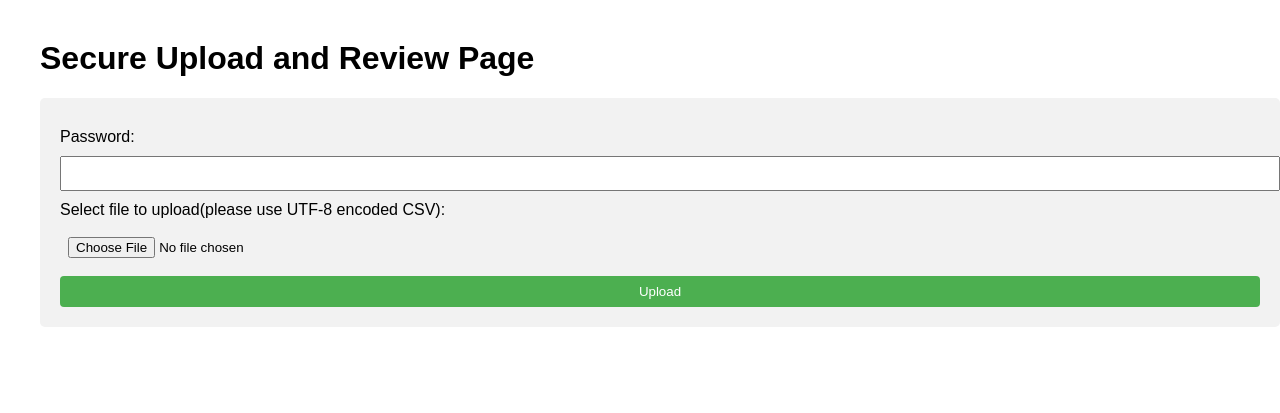
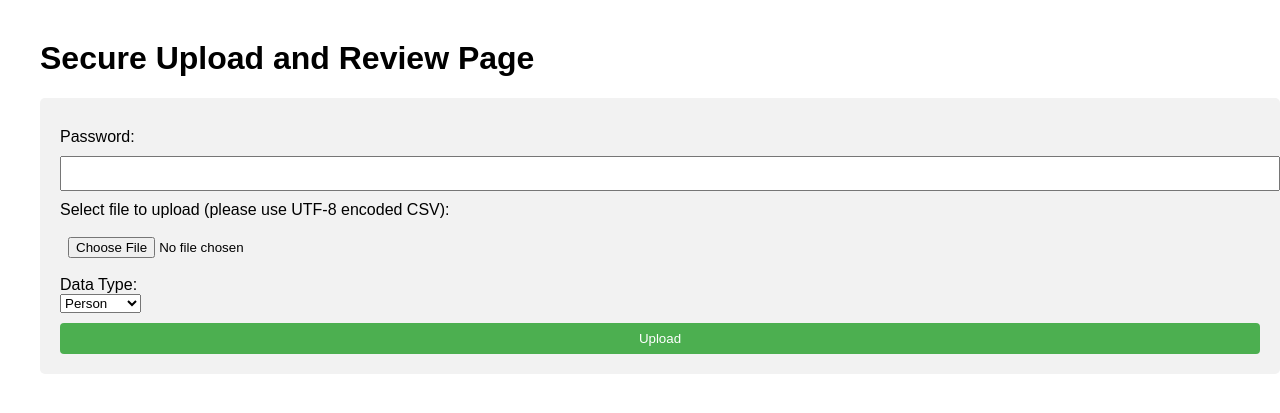
Before and after one commit to GIS-Info/next-server, a Django app: page /upload/ in a window 1280 px wide. Shown: the top 413 px of the page. Run offline with Django 4.2, Linux system fonts and the light colour scheme.

Commit message:
update database by csv
Updating University table added

```diff
--- a/nextServer/views.py
+++ b/nextServer/views.py
@@ -3,7 +3,7 @@ from pathlib import Path
 from django.http import HttpResponse, JsonResponse
 from nextServer.forms import UploadFileForm
 from nextServer.utilities import parse_csv
-from nextServer.models import Person
+from nextServer.models import Person, University
 from django.contrib import messages
 import os
 import environ
@@ -16,7 +16,7 @@ def hello_world(request):
 def hello(request):
     return HttpResponse("Welcome")
 
-def map_csv_to_model(data):
+def map_csv_to_person(data):
     return {
         'person_name_cn': data.get('Person_Name_CN'),
         'person_name_en': data.get('Person_Name_EN'),
@@ -33,6 +33,31 @@ def map_csv_to_model(data):
         # Add more fields as necessary
     }
 
+def map_csv_to_university(data):
+    return {
+        'university_name_cn': data.get('University_Name_CN'),
+        'university_name_en': data.get('University_Name_EN'),
+        'university_name_local': data.get('University_Name_Local'),
+        'city': data.get('City'),
+        'url': data.get('URL'),
+        'university_abbr': data.get('University_Abbr'),
+        'university_other_name': data.get('University_Other_Name'),
+        'description_cn': data.get('Description_CN'),
+        'description_en': data.get('Description_EN'),
+        'unit_cn': data.get('Unit_CN'),
+        'unit_en': data.get('Unit_EN'),
+        'lon': float(data.get('Lon', 0)),  # Assuming latitude and longitude are present and valid floats
+        'lat': float(data.get('Lat', 0)),
+        'physical_geography': data.get('Physical_Geography') == '1',
+        'human_geography': data.get('Human_Geography') == '1',
+        'urban_planning': data.get('Urban_Planning') == '1',
+        'gis': data.get('GIS') == '1',
+        'rs': data.get('RS') == '1',
+        'gnss': data.get('GNSS') == '1',
+        'transportation': data.get('Transportation') == '1',
+    }
+
+
 env = environ.Env(
     # set casting, default value
     DEBUG=(bool, True)
@@ -48,6 +73,8 @@ def file_upload(request):
     if request.method == 'POST':
         password = request.POST.get('password', '')
         form = UploadFileForm(request.POST, request.FILES)
+        data_type = request.POST.get('data_type', 'person')  # Assuming you have a way to distinguish the data type
+
         if 'file' in request.FILES:
             if password == CORRECT_PASSWORD:
                 if form.is_valid():
@@ -57,35 +84,73 @@ def file_upload(request):
 
                     # Store modifications in the session for confirmation
                     request.session['modifications'] = modifications
-                    return render(request, 'upload.html', {'form': form, 'modifications': modifications, 'confirm': True, 'password': password})
+                    request.session['data_type'] = data_type
+                    return render(request, 'upload.html', {
+                        'form': form,
+                        'modifications': modifications,
+                        'confirm': True,
+                        'password': password,
+                        'data_type': data_type
+                    })
                 else:
                     messages.error(request, "Invalid form data!")
-                    return render(request, 'upload.html', {'form': form, 'confirm': False})
             else:
                 messages.error(request, "Incorrect password!")
-                return render(request, 'upload.html', {'form': form, 'confirm': False})
 
         elif 'confirm' in request.POST:
             if password == CORRECT_PASSWORD:
                 modifications = request.session.get('modifications', [])
+                data_type = request.session.get('data_type', 'person')
+
+                if data_type == 'person':
+                    model = Person
+                    map_function = map_csv_to_person
+                    id_field = 'people_id'
+                else:
+                    model = University
+                    map_function = map_csv_to_university
+                    id_field = 'universities_id'
+
                 # Update the database logic
                 for data in modifications:
-                    defaults = map_csv_to_model(data)
-                    Person.objects.update_or_create(
-                        people_id=data['Id'],
-                        defaults=defaults
-                    )
+                    defaults = map_function(data)
+                    if data_type == 'university':  # Check if the data type is 'university'
+                        obj, created = University.objects.update_or_create(
+                            university_name_en=data['University_Name_EN'],  # assuming university_name_en is the indexed field
+                            defaults=defaults
+                        )
+                        if created:
+                            print(f"Created new {data_type}: {data['University_Name_EN']}")
+                        else:
+                            print(f"Updated existing {data_type}: {data['University_Name_EN']}")
+                    else:
+                        # Continue with the existing logic for persons or any other data types
+                        obj, created = model.objects.update_or_create(
+                            defaults=defaults,
+                            **{id_field: data['Id']}
+                        )
+                        if created:
+                            print(f"Created new {data_type}: {data['Person_Name_EN']}")
+                        else:
+                            print(f"Updated existing {data_type}: {data['Person_Name_EN']}")
+
                 del request.session['modifications']  # Clear session data
-                return JsonResponse({'status': 'success', 'updated_records': len(modifications), 'details': modifications})
-
+                del request.session['data_type']
+                return JsonResponse({'status': 'success', 'updated_records': len(modifications)})
             else:
                 messages.error(request, "Incorrect password!")
-                return render(request, 'upload.html', {'form': form, 'confirm': True, 'modifications': request.session.get('modifications', [])})
+                return render(request, 'upload.html', {
+                    'form': form,
+                    'confirm': True,
+                    'modifications': request.session.get('modifications', []),
+                    'data_type': request.session.get('data_type', 'person')
+                })
 
         elif 'cancel' in request.POST:
             # Clear modifications from the session and redirect to the upload page
             if 'modifications' in request.session:
                 del request.session['modifications']
+                del request.session['data_type']
             return redirect('file_upload')
 
     else:
--- a/templates/upload.html
+++ b/templates/upload.html
@@ -61,21 +61,37 @@
             <table>
                 <thead>
                     <tr>
+                        {% if data_type == "person" %}
                             <th>ID</th>
                             <th>Person Name (CN)</th>
                             <th>Person Name (EN)</th>
                             <th>URL</th>
-                        <!-- Add more columns as needed -->
+                            <!-- Add more person-specific columns as needed -->
+                        {% else %}
+                            <th>ID</th>
+                            <th>University Name (EN)</th>
+                            <th>City</th>
+                            <th>URL</th>
+                            <!-- Add more university-specific columns as needed -->
+                        {% endif %}
                     </tr>
                 </thead>
                 <tbody>
                     {% for item in modifications %}
                         <tr>
+                            {% if data_type == "person" %}
                                 <td>{{ item.Id }}</td>
                                 <td>{{ item.Person_Name_CN }}</td>
                                 <td>{{ item.Person_Name_EN }}</td>
                                 <td>{{ item.URL }}</td>
                                 <!-- Add more fields as needed -->
+                            {% else %}
+                                <td>{{ item.Id }}</td>
+                                <td>{{ item.University_Name_EN }}</td>
+                                <td>{{ item.City }}</td>
+                                <td>{{ item.URL }}</td>
+                                <!-- Add more fields as needed -->
+                            {% endif %}
                         </tr>
                     {% endfor %}
                 </tbody>
@@ -89,8 +105,15 @@
             <label for="password">Password:</label>
             <input type="password" id="password" name="password" required>
 
-            <label for="file">Select file to upload(please use UTF-8 encoded CSV):</label>
+            <label for="file">Select file to upload (please use UTF-8 encoded CSV):</label>
             <input type="file" id="file" name="file" required>
+
+            <!-- Select Data Type -->
+            <label for="data_type">Data Type:</label>
+            <select id="data_type" name="data_type">
+                <option value="person">Person</option>
+                <option value="university">University</option>
+            </select>
 
             <button type="submit">Upload</button>
         </form>
```
Also changed, not shown: nextServer/models.py (+27 -0 lines). Lines whose indentation alone changed are shown as unchanged.
